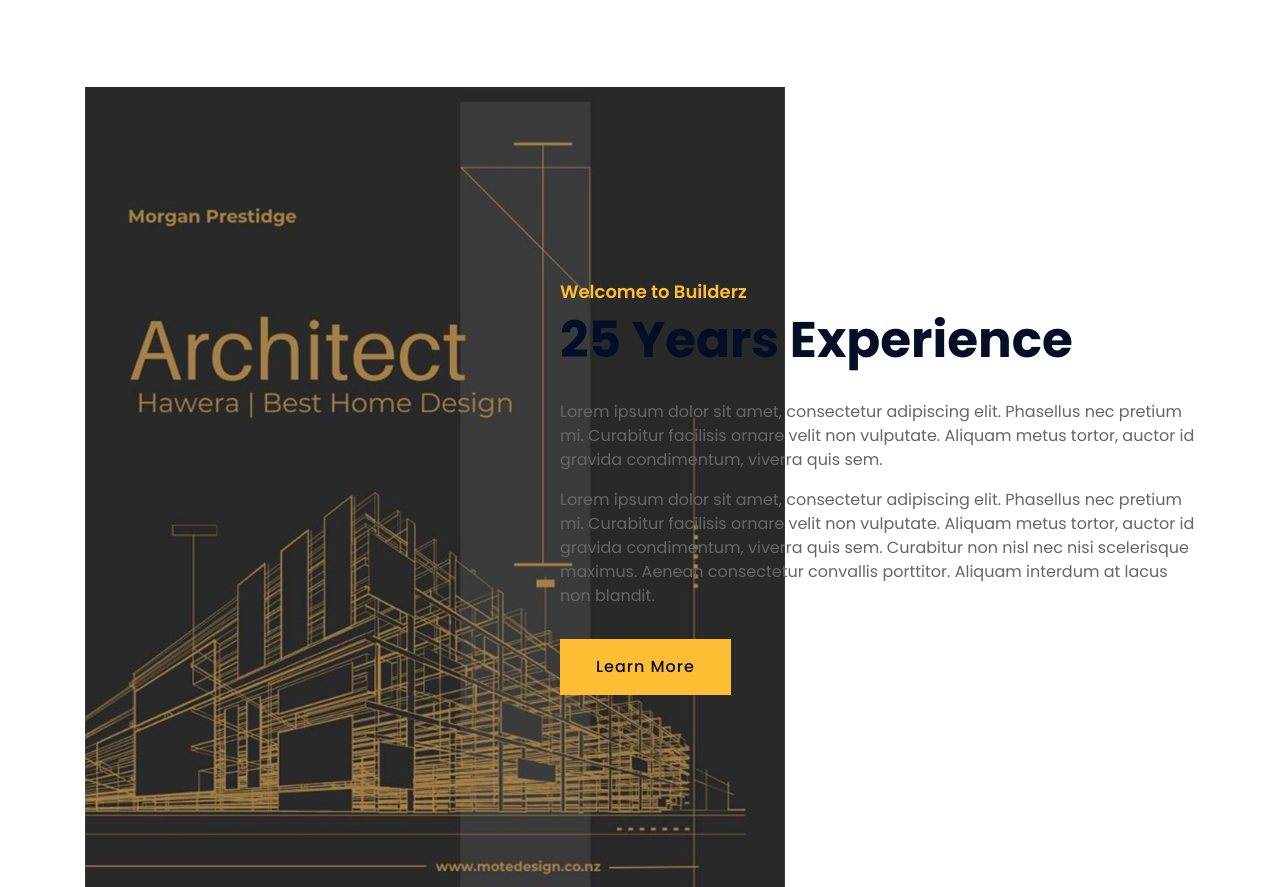
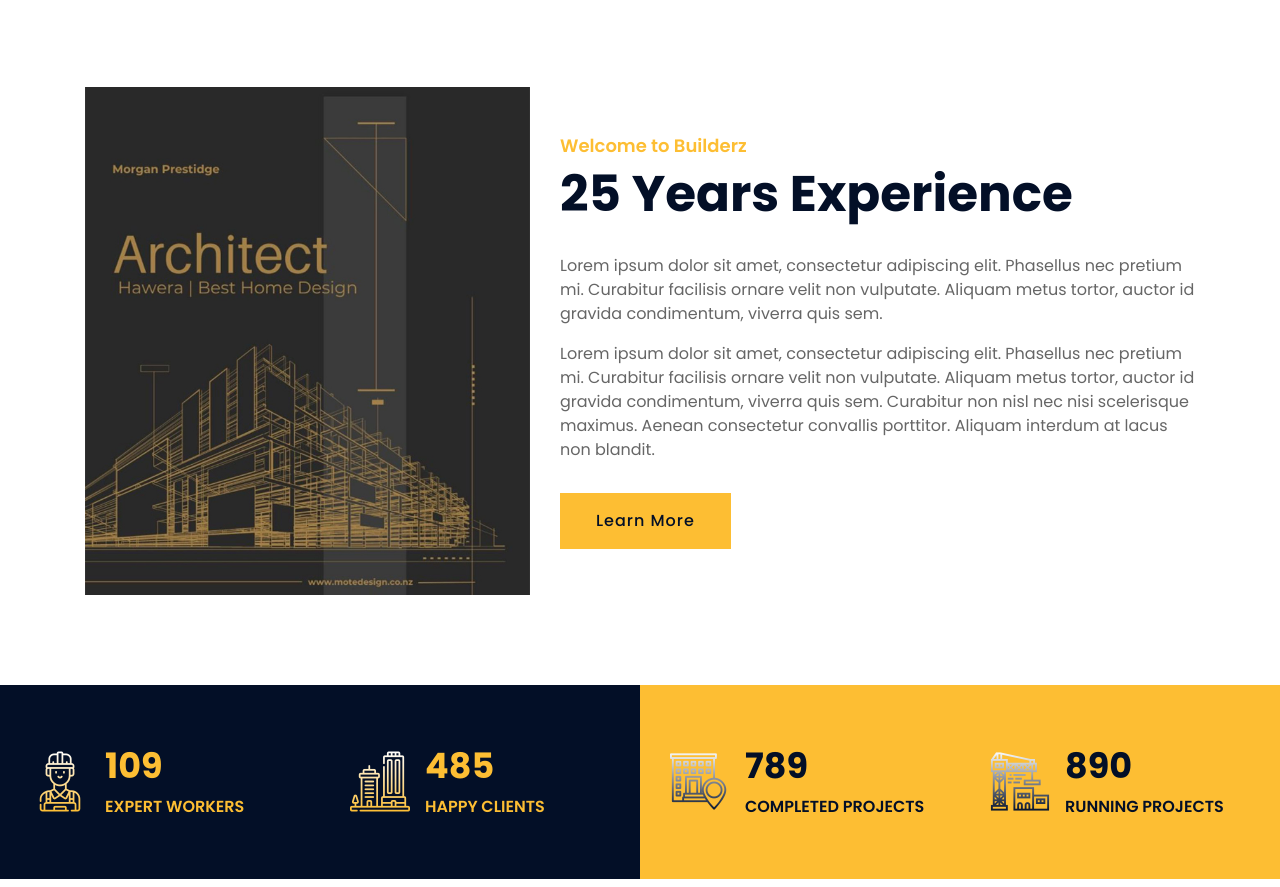
Before and after one commit to Zainvista/sarcweb, a plain HTML site: page index.html in a window 1280 px wide. Shown: the part 1054-1941 px from the top of the page. Drawn offline with nearby package versions, Linux system fonts and the light colour scheme.

Commit message:
Update index.html

```diff
--- a/index.html
+++ b/index.html
@@ -207,7 +207,7 @@
                 <div class="container">
                     <div class="row align-items-center">
                         <div class="col-lg-5 col-md-6">
-                            <div class="about-1-img">
+                            <div class="about-img">
                                 <img src="img/about-1.jpg" alt="Image">
                             </div>
                         </div>
```
